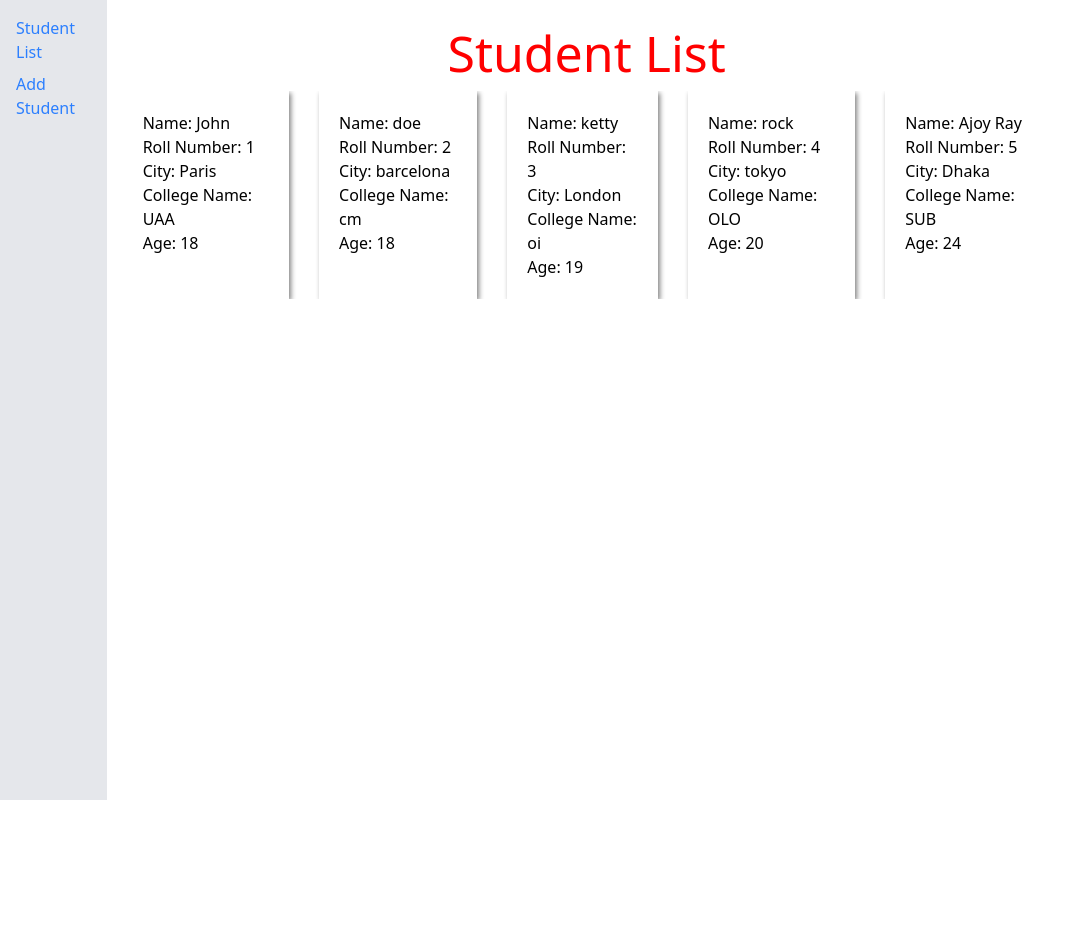
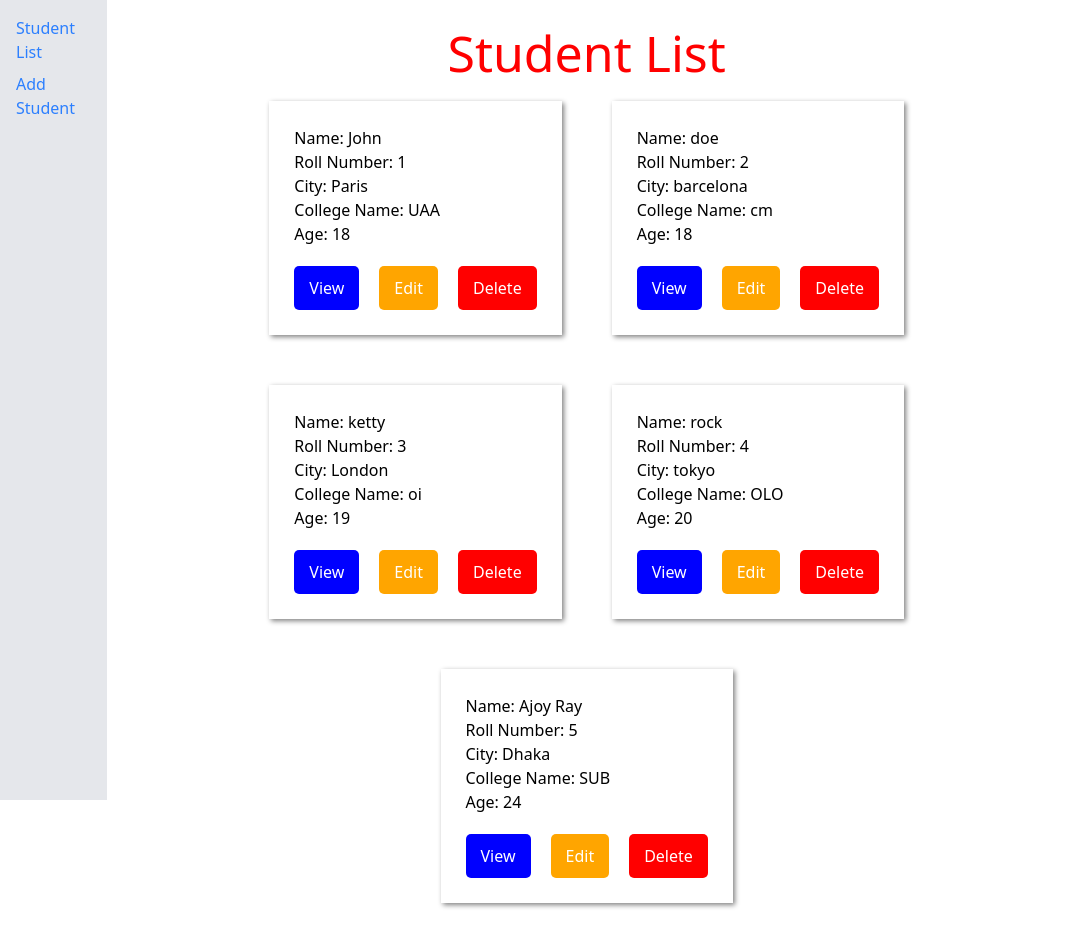
Before and after one commit to Shad-Islam/django-student-management-system, a Django app: page /student_list in a window 1280 px wide. Shown: the part 72-1001 px from the top of the page, without its empty margins (0-1085 px from the left). Before the commit the page ends 872 px from the top, so only its background shows below. Run offline with Django 5.2, Linux system fonts and the light colour scheme; data comes from the database, SQL or seed files in the repository.

Commit message:
Add view , edit and delete button

```diff
--- a/students/static/style.css
+++ b/students/static/style.css
@@ -10,11 +10,27 @@ h1{
     padding: 0;
     overflow: hidden;
     display: flex;
+    flex-wrap: wrap;
     gap: 30px;
     justify-content: center;
 }
 
 .student{
-    padding: 20px;
+    padding: 25px;
+    margin: 10px;
     box-shadow: 2px 2px 5px grey;
 }
+
+.student-buttons{
+    margin-top: 20px;
+    display: flex;
+    gap: 20px;
+    justify-content: space-between;
+}
+
+.student-buttons a{
+    text-decoration: none;
+    color: white;
+    padding: 10px 15px;
+    border-radius: 5px;
+}
--- a/students/templates/student_list.html
+++ b/students/templates/student_list.html
@@ -1,12 +1,9 @@
 {% extends "base.html" %}
-
 {% load static %}
-
 {% block head %}
 <title>Student List</title>
 <link rel="stylesheet" href="{% static 'style.css' %}" />
 {% endblock %}
-
 {% block content %}
 <h1>Student List</h1>
 <ul class="student-list">
@@ -17,6 +14,11 @@
     City: {{ student.student_city }} <br />
     College Name: {{ student.student_college }} <br />
     Age: {{ student.student_age }} <br />
+    <div class="student-buttons">
+      <a href="" style="background-color: blue;">View</a>
+      <a href="" style="background-color: orange;">Edit</a>
+      <a href="" style="background-color: red;">Delete</a>
+    </div>
   </li>
   {% endfor %}
 </ul>
```
